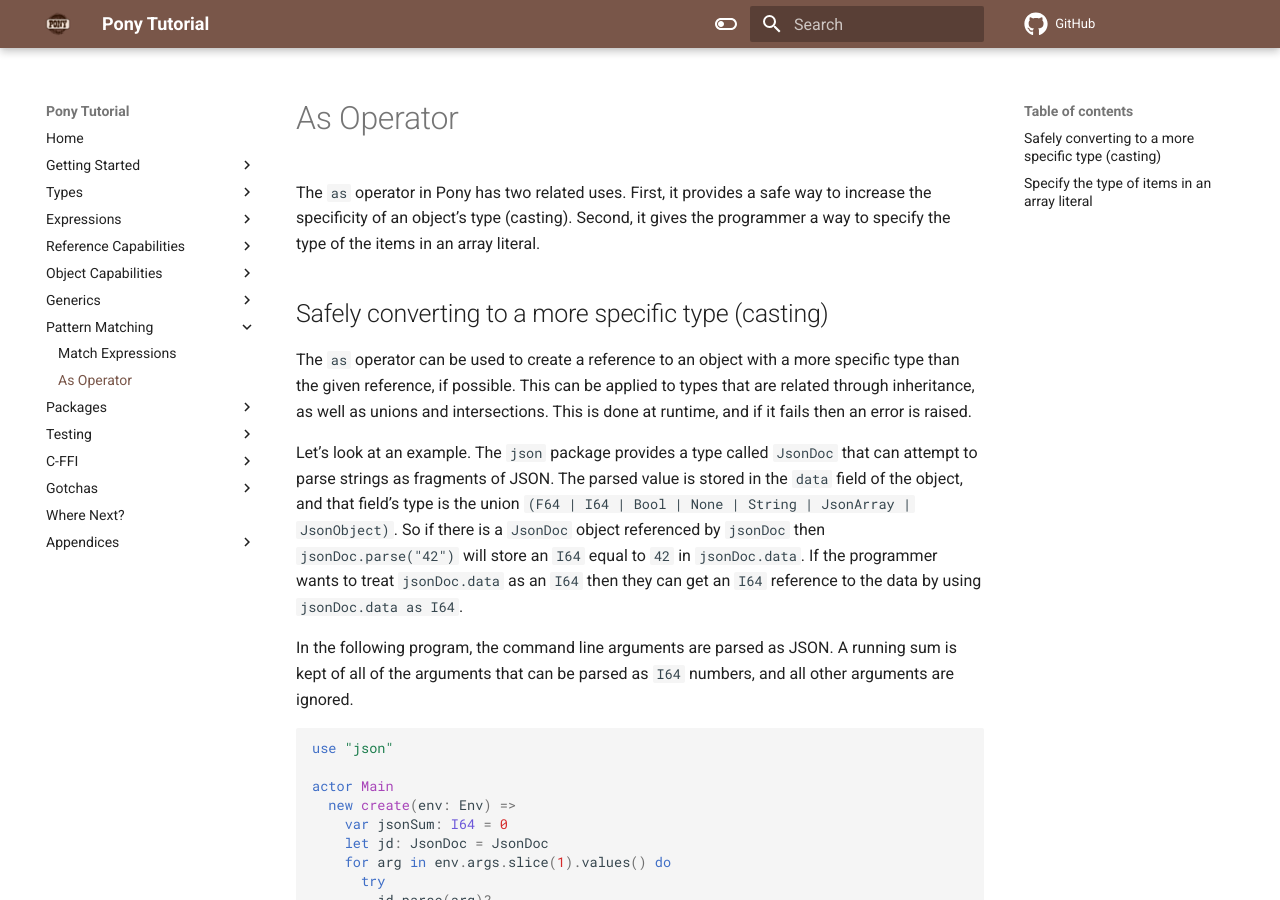
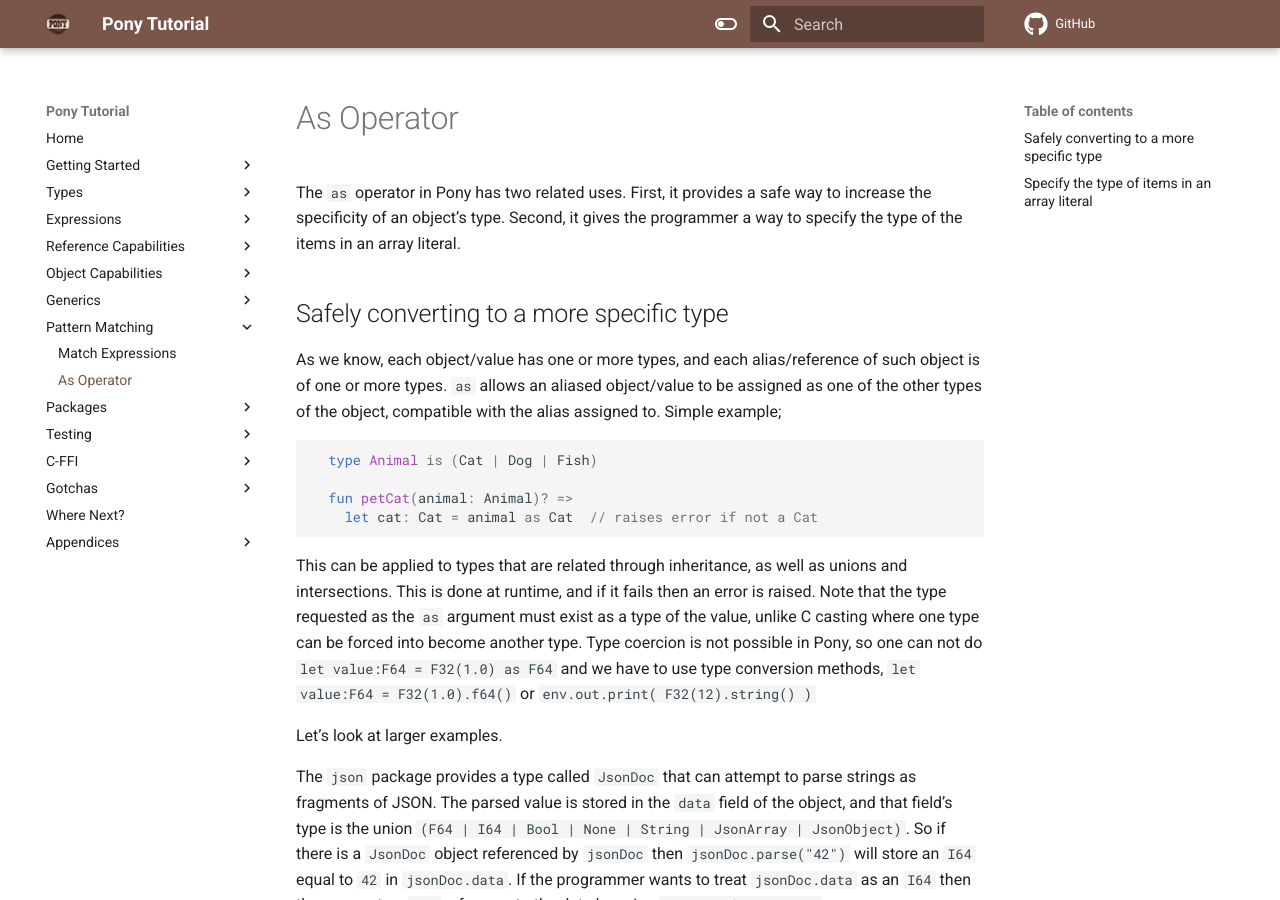
Before and after one commit to ponylang/pony-tutorial, an MkDocs documentation site: the page built from docs/pattern-matching/as.md, in a window 1280 px wide and 900 px high. Built offline with MkDocs 1.6.1 and Material for MkDocs 9.7.7, drawn with Linux system fonts in a browser that asks for light colours; comment, search, counter and statistics services are not loaded; some of the changed text lies outside the part shown.

Commit message:
Clarified the language around 'as' operator, to point out that it is not the same as 'cast' operators in other languages.

````diff
--- a/docs/pattern-matching/as.md
+++ b/docs/pattern-matching/as.md
@@ -1,12 +1,23 @@
 # As Operator
 
-The `as` operator in Pony has two related uses. First, it provides a safe way to increase the specificity of an object's type (casting). Second, it gives the programmer a way to specify the type of the items in an array literal.
+The `as` operator in Pony has two related uses. First, it provides a safe way to increase the specificity of an object's type. Second, it gives the programmer a way to specify the type of the items in an array literal.
 
-## Safely converting to a more specific type (casting)
+## Safely converting to a more specific type
 
-The `as` operator can be used to create a reference to an object with a more specific type than the given reference, if possible. This can be applied to types that are related through inheritance, as well as unions and intersections. This is done at runtime, and if it fails then an error is raised.
+As we know, each object/value has one or more types, and each alias/reference of such object is of one or more types. `as` allows an aliased object/value to be assigned as one of the other types of the object, compatible with the alias assigned to. Simple example;
 
-Let's look at an example. The `json` package provides a type called `JsonDoc` that can attempt to parse strings as fragments of JSON. The parsed value is stored in the `data` field of the object, and that field's type is the union `(F64 | I64 | Bool | None | String | JsonArray | JsonObject)`. So if there is a `JsonDoc` object referenced by `jsonDoc` then `jsonDoc.parse("42")` will store an `I64` equal to `42` in `jsonDoc.data`. If the programmer wants to treat `jsonDoc.data` as an `I64` then they can get an `I64` reference to the data by using `jsonDoc.data as I64`.
+```pony
+  type Animal is (Cat | Dog | Fish)
+
+  fun petCat(animal: Animal)? =>
+    let cat: Cat = animal as Cat  // raises error if not a Cat
+```
+
+This can be applied to types that are related through inheritance, as well as unions and intersections. This is done at runtime, and if it fails then an error is raised. Note that the type requested as the `as` argument must exist as a type of the value, unlike C casting where one type can be forced into become another type. Type coercion is not possible in Pony, so one can not do `let value:F64 = F32(1.0) as F64` and we have to use type conversion methods, `let value:F64 = F32(1.0).f64()` or `env.out.print( F32(12).string() )`
+
+Let's look at larger examples.
+
+The `json` package provides a type called `JsonDoc` that can attempt to parse strings as fragments of JSON. The parsed value is stored in the `data` field of the object, and that field's type is the union `(F64 | I64 | Bool | None | String | JsonArray | JsonObject)`. So if there is a `JsonDoc` object referenced by `jsonDoc` then `jsonDoc.parse("42")` will store an `I64` equal to `42` in `jsonDoc.data`. If the programmer wants to treat `jsonDoc.data` as an `I64` then they can get an `I64` reference to the data by using `jsonDoc.data as I64`.
 
 In the following program, the command line arguments are parsed as JSON. A running sum is kept of all of the arguments that can be parsed as `I64` numbers, and all other arguments are ignored.
 
````
Also changed, not shown: other parts of docs/pattern-matching/as.md (+1 -1 lines).
